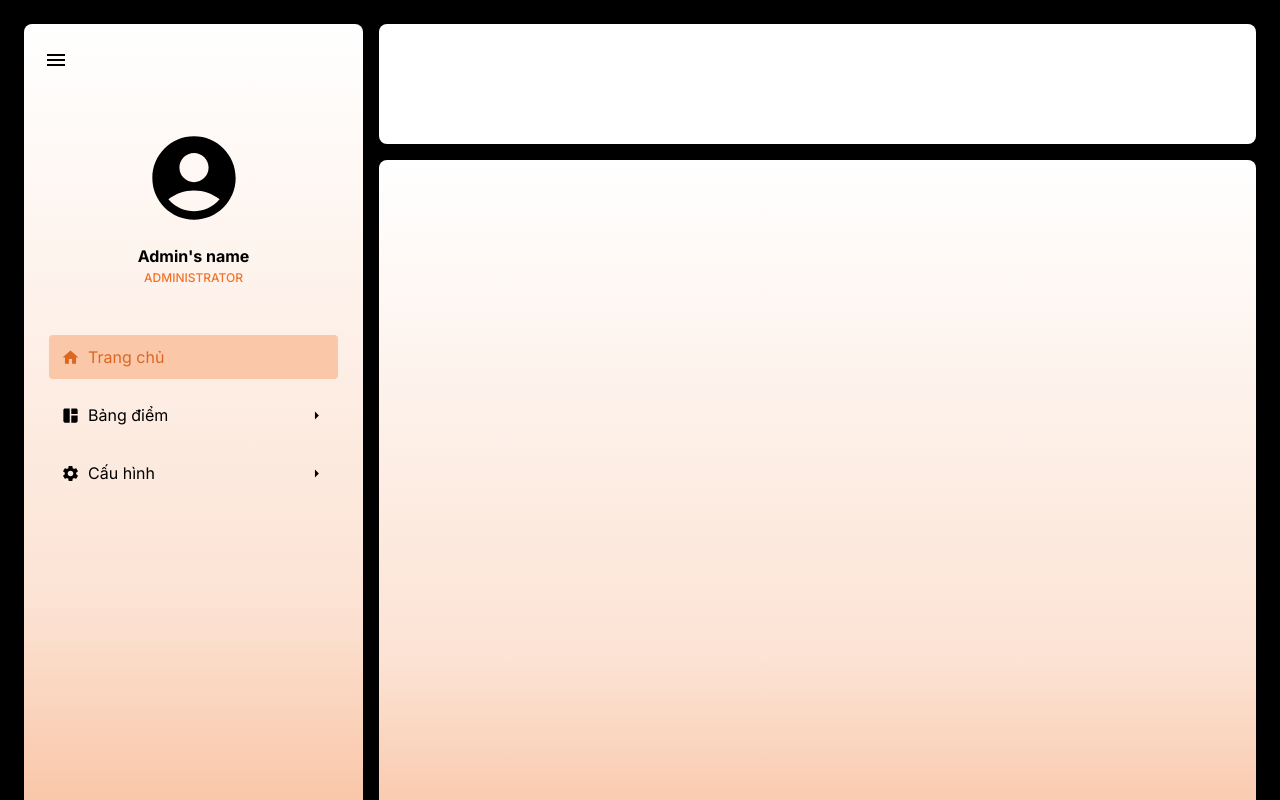
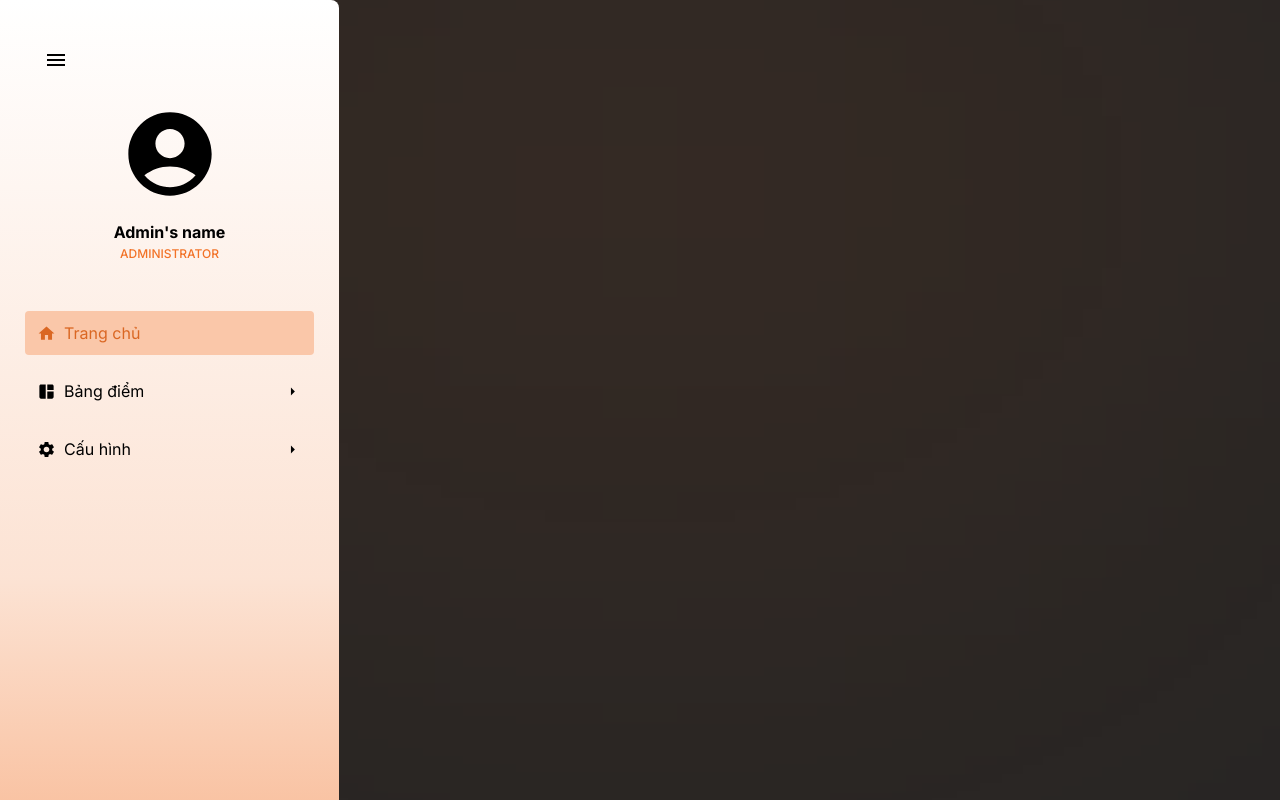
Before and after one commit to F-Code-Club/ICPDP-ExperiencesPointManagement-FE, a React (Vite) app: page / in a window 1280 px wide. Shown: the top 800 px of the page. Built offline with nearby package versions, Linux system fonts and the light colour scheme.

Commit message:
[EPM-18][NguyenTNN] feat: update mainlayout ui

```diff
--- /dev/null
+++ b/src/components/Background.jsx
@@ -0,0 +1,11 @@
+import React from 'react';
+
+const Background = () => {
+  return (
+    <div className="absolute top-0 left-0 w-full h-96 bg-blue-500 z-0" style={{ backgroundColor: 'rgba(242, 114, 39, 0.25)', filter: 'blur(350px)'}}>
+
+    </div>
+  );
+};
+
+export default Background;
--- a/src/components/Header.jsx
+++ b/src/components/Header.jsx
@@ -1,15 +1,12 @@
 import React from "react";
 import MenuIcon from "@mui/icons-material/Menu";
 import IconButton from "@mui/material/IconButton";
+
 const Header = ({ toggleSidebar, isSidebarOpen }) => {
-
   return (
     <div
-      className={`bg-white rounded-lg flex h-[120px] flex-col justify-center items-center gap-2 self-stretch w-full  ${
-        isSidebarOpen ? "hidden" : ""
-      }`}
+      className={`bg-transparent flex h-[120px] flex-col justify-center items-center p-6 gap-2 self-stretch w-full`}
     >
-      {!isSidebarOpen && (
       <IconButton
         edge="start"
         color="inherit"
@@ -18,12 +15,11 @@ const Header = ({ toggleSidebar, isSidebarOpen }) => {
         style={{
           position: "absolute",
           top: "40px",
-            left: "48px"
+          left: "48px",
         }}
       >
-          <MenuIcon style={{ color: "black" }} />
+        <MenuIcon style={{ color: isSidebarOpen ? "white" : "black" }} />
       </IconButton>
-      )}
     </div>
   );
 };
--- a/src/components/Main.jsx
+++ b/src/components/Main.jsx
@@ -2,7 +2,7 @@ import React from "react";
 import { Outlet } from "react-router-dom";
 const Main = () => {
   return (
-    <div className="bg-sidebar flex p-4 rounded-lg flex-col justify-center items-center gap-2 flex-[1_0_0] self-stretch text-black">
+    <div className="bg-transparent flex p-6 rounded-r-lg flex-col justify-center items-center gap-2 flex-[1_0_0] self-stretch text-white">
       <Outlet />
     </div>
   );
--- a/src/components/Sidebar.jsx
+++ b/src/components/Sidebar.jsx
@@ -21,7 +21,7 @@ const Sidebar = () => {
   return (
     <>
       <div
-        className={`w-[339px] p-6 bg-sidebar h-full text-black flex flex-col justify-between rounded-lg `}
+        className={`w-[339px] p-6 bg-sidebar h-full text-black flex flex-col justify-between rounded-r-lg z-10 relative `}
       >
         <div className="flex flex-col gap-6 h-[876px] w-[291px]">
           <div className="flex items-center p-4 cursor-pointer"></div>
@@ -201,7 +201,7 @@ const Sidebar = () => {
         </div>
         <div class="flex flex-col gap-2 self-stretch">
           <hr className="border-slate-950 w-[291px] h-[1px]" />
-          <div className="flex py-3 self-stretch border border-transparent rounded cursor-pointer hover:bg-primary-100">
+          <div className="flex py-3 self-stretch border border-transparent rounded cursor-pointer hover:bg-primary-100 hover:border-black hover:shadow-xl">
             <LogoutIcon className="mr-2"
                         sx={{ fontSize: "19px" }} />
             <NavLink className=" rounded cursor-pointer">
--- a/src/layouts/Layout.jsx
+++ b/src/layouts/Layout.jsx
@@ -3,6 +3,8 @@ import Main from "../components/Main";
 import Sidebar from "../components/Sidebar";
 import Header from "../components/Header";
 import { Outlet } from "react-router-dom";
+import Background from "../components/Background";
+
 const Layout = () => {
   const [isSidebarOpen, setSidebarOpen] = useState(false);
 
@@ -10,15 +12,16 @@ const Layout = () => {
     setSidebarOpen(!isSidebarOpen);
   };
   return (
-      <div className="flex bg-black h-full w-full p-6 gap-4">
+      <div className="relative flex h-full w-full gap-4">
+        <Background/>
         <div className={`${isSidebarOpen ? "hidden" : ""}`}>
           <Sidebar />
         </div>
-        <div className={`flex flex-col flex-grow w-full gap-4`}>
+        <div className={`flex flex-col flex-grow w-full gap-4 z-10`}>
           <div>
-            <Header toggleSidebar={toggleSidebar} />
+          <Header toggleSidebar={toggleSidebar} isSidebarOpen={isSidebarOpen} />
           </div>
-          <div className="flex flex-grow">
+          <div className="flex flex-grow h-screen">
             <Main/>
           </div>
         </div>
--- a/src/theme.js
+++ b/src/theme.js
@@ -36,9 +36,6 @@ const theme = createTheme({
   typography: {
         fontFamily: ["Inter", "sans-serif"].join(","),
   },
-  height: {
-    '9/10': '90vh',
-  },
 });
 
 export default theme;
```
Lines whose indentation alone changed are shown as unchanged.
